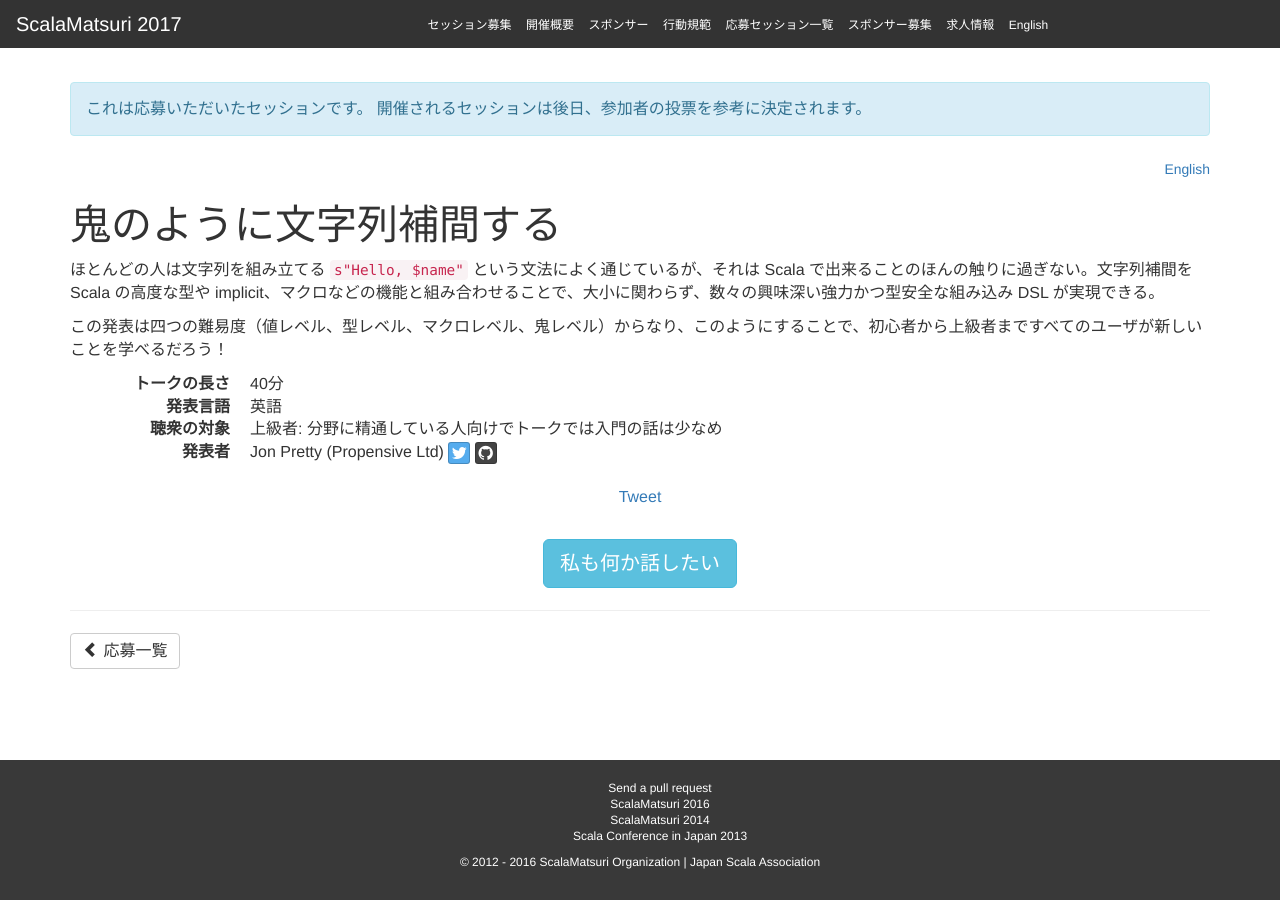
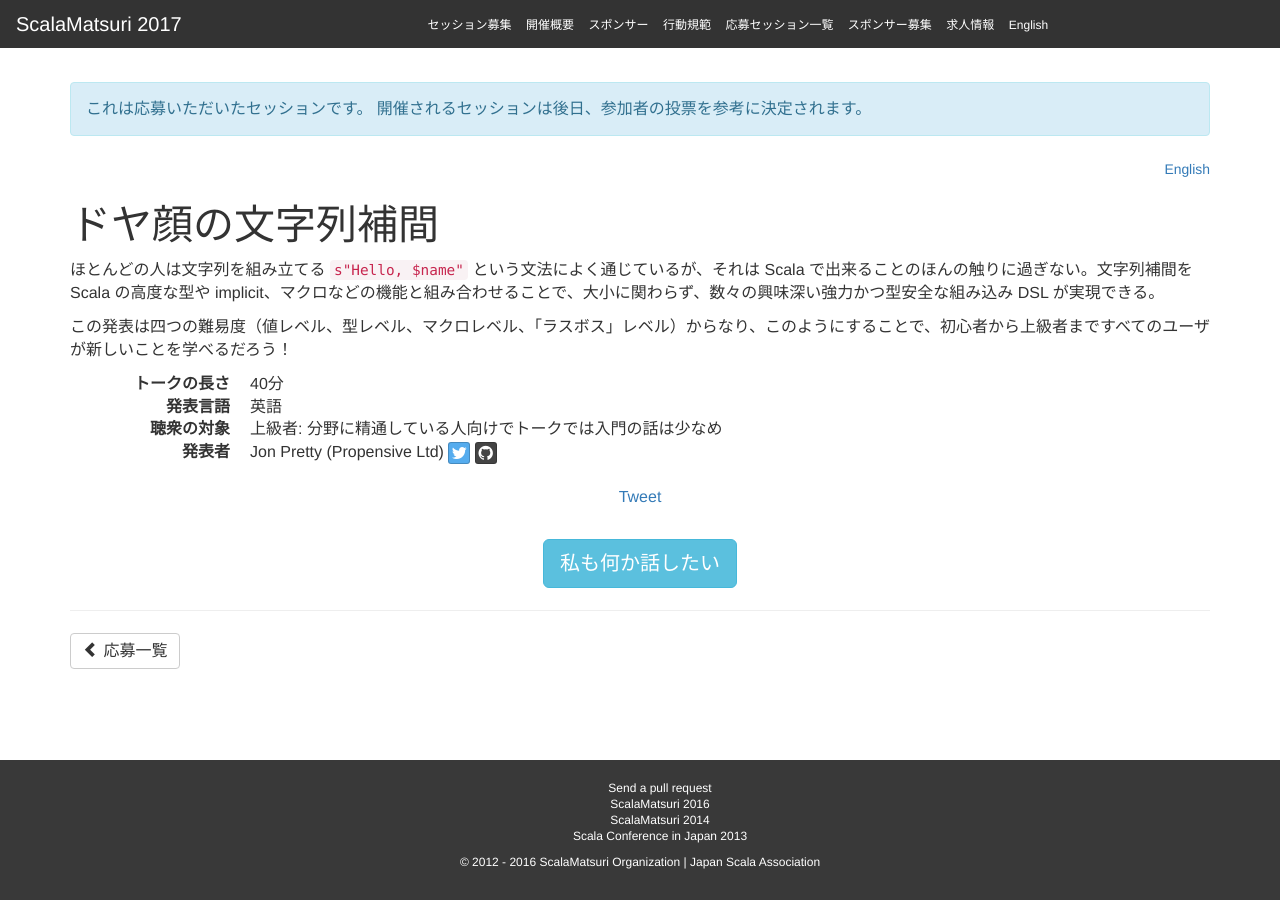
Before and after one commit to scalajp/2017.scalamatsuri.org, a Jekyll site: the page built from _candidates_ja/JonPretty_1.md, in a window 1280 px wide. Built offline with Jekyll 4.4.1, drawn with Linux system fonts in a browser that asks for light colours; nearby versions of some CDN libraries; comment, search, counter and statistics services are not loaded.

Commit message:
apply review comments

```diff
--- a/_candidates_ja/JonPretty_1.md
+++ b/_candidates_ja/JonPretty_1.md
@@ -1,6 +1,6 @@
 ---
 name: Jon Pretty
-title: "鬼のように文字列補間する"
+title: "ドヤ顔の文字列補間"
 length: 40
 audience: Advanced
 language: English
@@ -14,4 +14,4 @@ tags:
 ---
 ほとんどの人は文字列を組み立てる `s"Hello, $name"` という文法によく通じているが、それは Scala で出来ることのほんの触りに過ぎない。文字列補間を Scala の高度な型や implicit、マクロなどの機能と組み合わせることで、大小に関わらず、数々の興味深い強力かつ型安全な組み込み DSL が実現できる。
 
-この発表は四つの難易度（値レベル、型レベル、マクロレベル、鬼レベル）からなり、このようにすることで、初心者から上級者まですべてのユーザが新しいことを学べるだろう！
+この発表は四つの難易度（値レベル、型レベル、マクロレベル、「ラスボス」レベル）からなり、このようにすることで、初心者から上級者まですべてのユーザが新しいことを学べるだろう！
```
